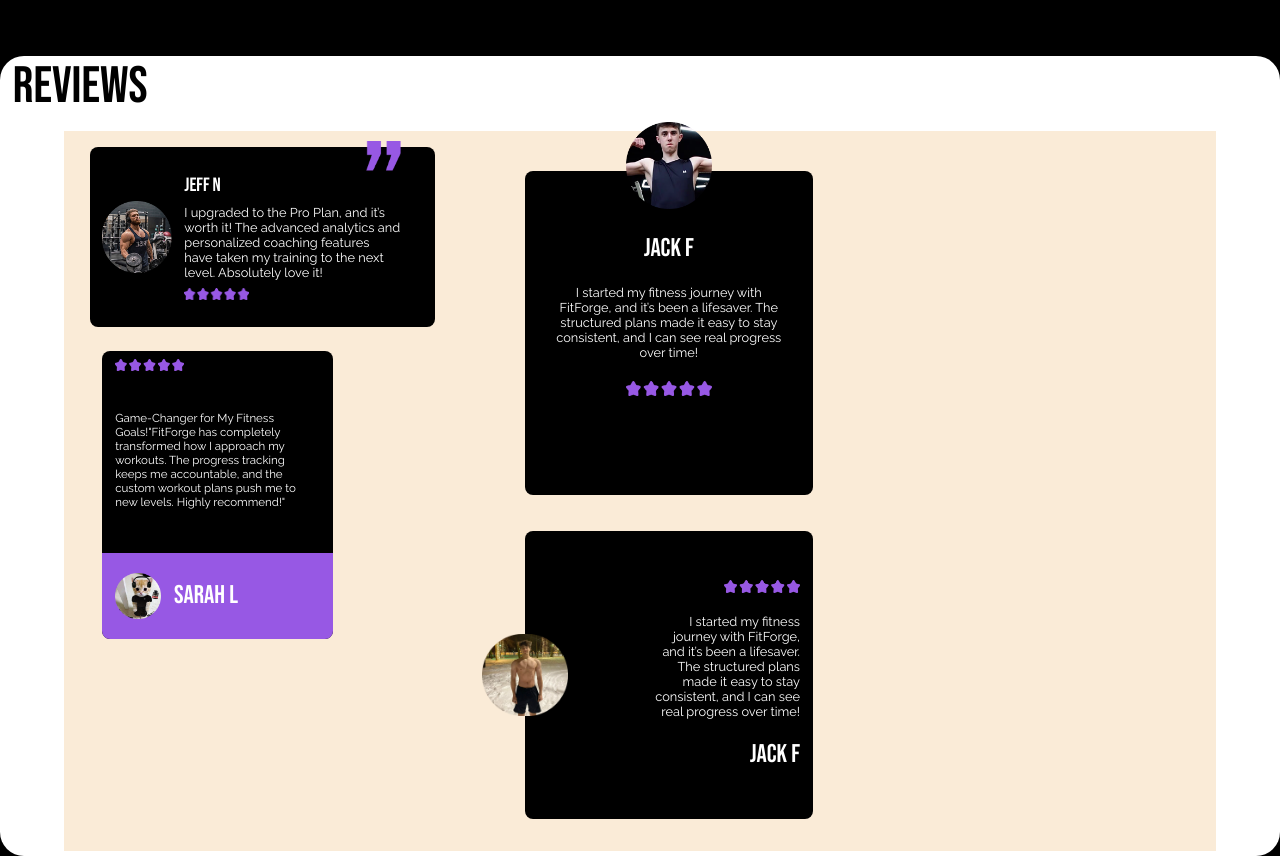
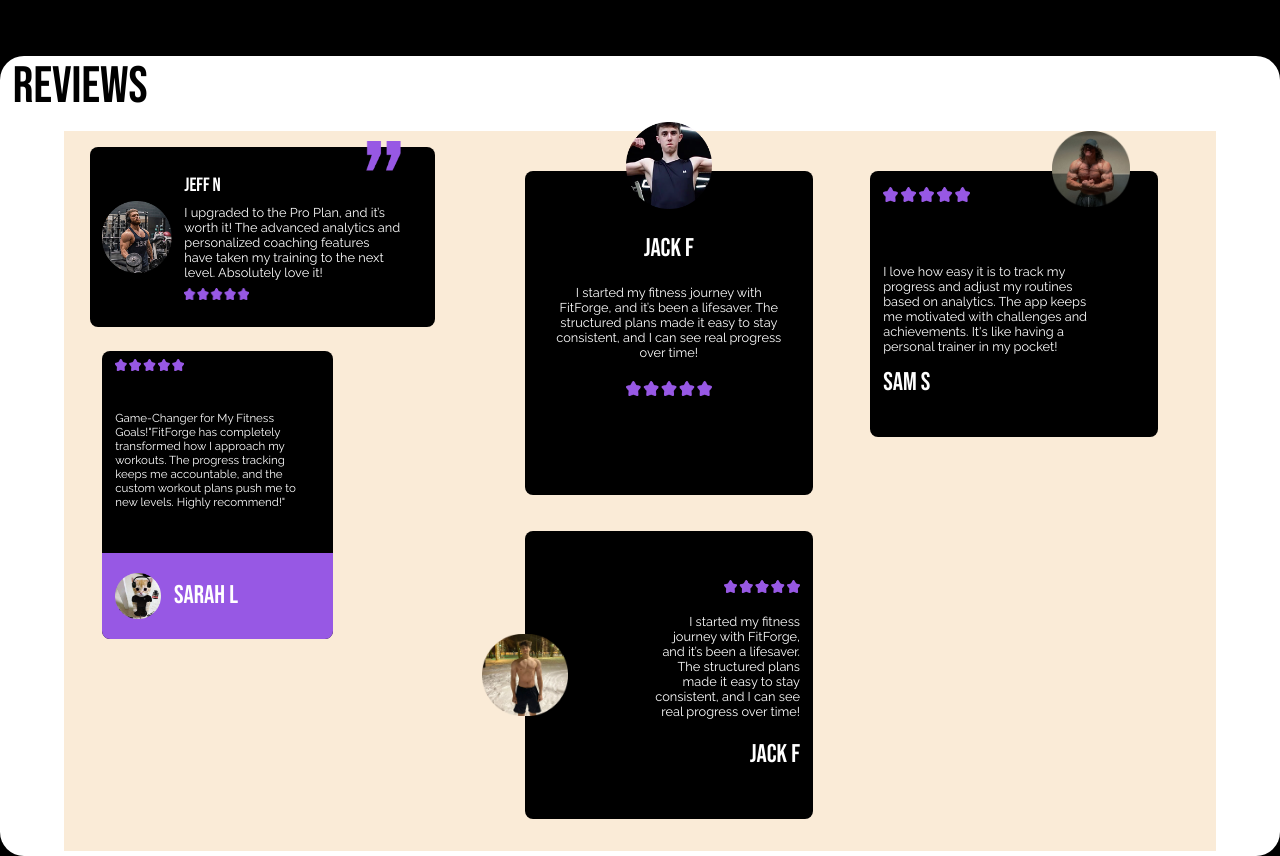
Before and after one commit to 23DP1MKrus/ExamWebsite, a plain HTML site: page index.html in a window 1280 px wide. Shown: the part 2120-2976 px from the top of the page. Drawn offline with Linux system fonts and the light colour scheme; files that its build step writes are made by us from their sources.

Commit message:
feat: sam review added

```diff
--- a/index.html
+++ b/index.html
@@ -138,8 +138,18 @@
                         <h1>JACK F</h1>
                     </div>
                 </div>
-                <div id="review-twin"></div>
-                <div id="review-sam"></div>
+                <div id="review-sam">
+                    <div id="sam-pictures">
+                        <img id="sam-stars" src="src/imgs/stars.png">
+                        <img id="sam-avatar" src="src/imgs/samAvatar.png" alt="">
+                    </div>
+
+                    <div id="sam-text">
+                        <p>I love how easy it is to track my progress and adjust my routines based on analytics. The app keeps me motivated with challenges and achievements. It's like having a personal trainer in my pocket!</p>
+                        <h1>SAM S</h1>
+                    </div>
+                </div>
+                <div id=""></div>
             </div>
         </section>
     </main>
--- a/src/style.css
+++ b/src/style.css
@@ -429,3 +429,54 @@
 #kristaps-stars{
     width: 40%;
 }
+#review-sam{
+    background-color: black;
+    display: flex;
+    flex-direction: column;
+    align-items: start;
+    justify-content: start;
+    width: 25%;
+    height: 37%;
+    position: relative;
+    top: -150%;
+    left: 70%;
+    color: white;
+    border-radius: 1vh;
+}
+#sam-text{
+    display: flex;
+    flex-direction: column;
+    align-items: start;
+    justify-content: space-between;
+    background-color: black;
+    width: 90%;
+    margin-left: 1vw;
+
+}
+#sam-text h1{
+    margin: 0;
+    font-size: 2vw;
+}
+#sam-text p{
+    width: 80%;
+    text-align: left;
+    font-size: 1vw;
+    margin-top: 0;
+}
+#sam-avatar{
+    position: relative;
+    width: 27%;
+    right: 10%;
+    top: -5vh;
+}
+#sam-stars{
+    width: 30%;
+    margin-left: 1vw;
+    margin-top: 2vh;
+}
+#sam-pictures{
+    display: flex;
+    justify-content: space-between;
+    align-items: start;
+    height: 35%;
+}
```
Also changed, not shown: src/imgs/samAvatar.png (added).
